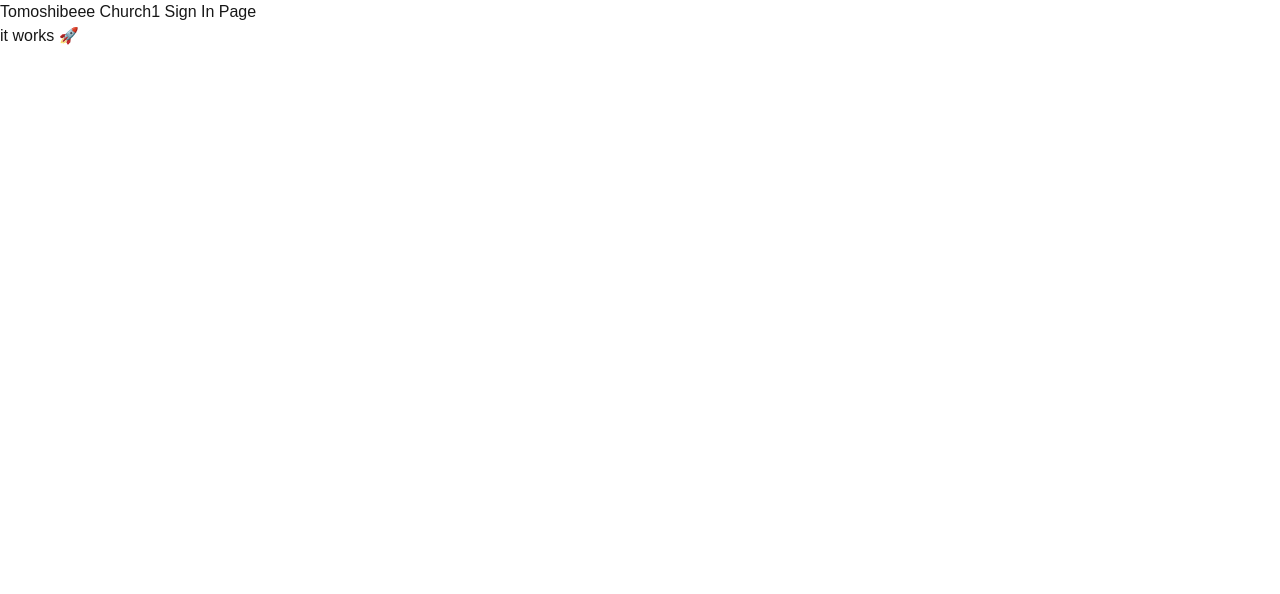
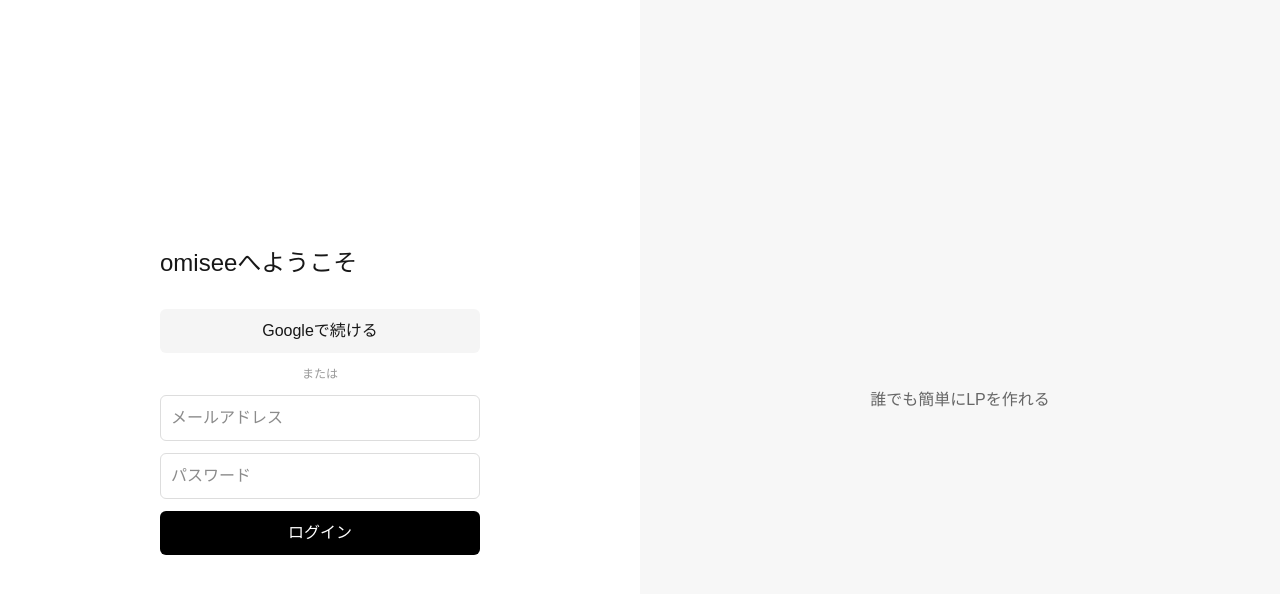
Before and after one commit to tomoshibeee/com.tomoshibeee.omisee, a Next.js app: page /signup in a window 1280 px wide. Shown: the top 594 px of the page. Built offline with nearby package versions, Linux system fonts and the light colour scheme.

Commit message:
feat(#24): add auth

```diff
--- a/app/signup/page.tsx
+++ b/app/signup/page.tsx
@@ -1,8 +1,8 @@
+import AuthPage from "../../components/AuthPage";
 export default function Page() {
   return (
     <main>
-      <h1>Tomoshibeee Church1 Sign In Page</h1>
-      <p>it works 🚀</p>
+      <AuthPage />
     </main>
   )
 }
--- /dev/null
+++ b/components/AuthPage.css
@@ -0,0 +1,62 @@
+.container {
+    display: flex;
+    height: 100vh;
+    font-family: sans-serif;
+}
+
+.left {
+    flex: 1;
+    display: flex;
+    justify-content: center;
+    align-items: center;
+    background: white;
+}
+
+.form {
+    width: 320px;
+    display: flex;
+    flex-direction: column;
+    gap: 12px;
+}
+
+.form h1 {
+    font-size: 24px;
+    margin-bottom: 16px;
+}
+
+input {
+    padding: 10px;
+    border: 1px solid #ddd;
+    border-radius: 6px;
+}
+
+button {
+    padding: 10px;
+    border-radius: 6px;
+    border: none;
+    cursor: pointer;
+}
+
+.primary {
+    background: black;
+    color: white;
+}
+
+.google {
+    background: #f5f5f5;
+}
+
+.divider {
+    text-align: center;
+    font-size: 12px;
+    color: #999;
+}
+
+.right {
+    flex: 1;
+    background: #f7f7f7;
+    display: flex;
+    align-items: center;
+    justify-content: center;
+    color: #666;
+}
--- /dev/null
+++ b/components/AuthPage.tsx
@@ -0,0 +1,30 @@
+import "./AuthPage.css";
+
+export default function AuthPage() {
+  return (
+    <div className="container">
+      <div className="left">
+        <div className="form">
+          <h1>omiseeへようこそ</h1>
+
+          <button className="google">
+            Googleで続ける
+          </button>
+
+          <div className="divider">または</div>
+
+          <input placeholder="メールアドレス" />
+          <input type="password" placeholder="パスワード" />
+
+          <button className="primary">
+            ログイン
+          </button>
+        </div>
+      </div>
+
+      <div className="right">
+        <p>誰でも簡単にLPを作れる</p>
+      </div>
+    </div>
+  );
+}
```
